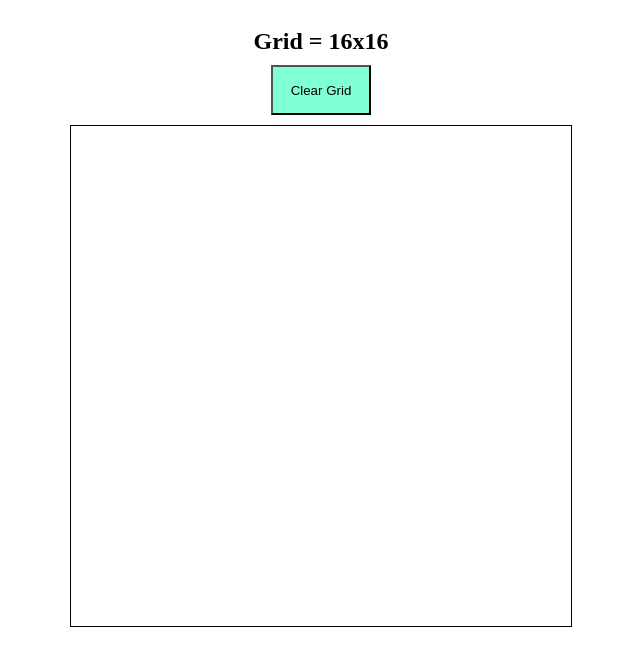
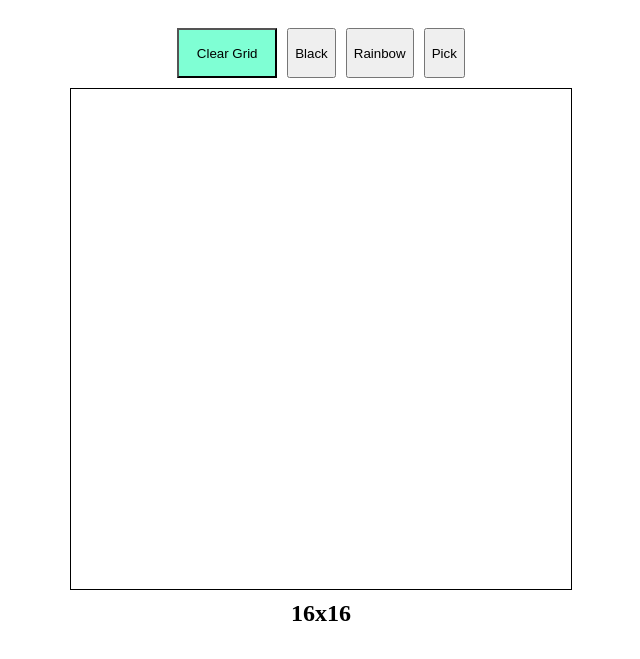
Before and after one commit to niles-c/odin-etch-a-sketch, a plain HTML site: page index.html in a window 1280 px wide. Shown: the part 125-784 px from the top of the page, without its empty margins (319-959 px from the left). Drawn offline with Linux system fonts and the light colour scheme.

Commit message:
Add button container and color buttons

```diff
--- a/script.js
+++ b/script.js
@@ -1,38 +1,65 @@
 // container
-const container = document.querySelector("#container");
-container.classList.add("grid-container");
+const gridContainer = document.querySelector("#container");
+gridContainer.classList.add("grid-container");
 const h1 = document.querySelector("h1");
 
+// button container
+const btnContainer = document.createElement("div");
+btnContainer.classList.add("btn-container");
+document.body.insertBefore(btnContainer, container);
+
 // clear grid button
-const button = document.createElement("button");
-document.body.insertBefore(button, container);
-button.innerText = "Clear Grid";
-button.classList.add("clear-button");
-button.addEventListener("click", newGrid);
+const clearBtn = document.createElement("button");
+btnContainer.append(clearBtn);
+clearBtn.innerText = "Clear Grid";
+clearBtn.classList.add("clear-button");
+clearBtn.addEventListener("click", newGrid);
+
+// black color button
+const blackBtn = document.createElement("button");
+btnContainer.append(blackBtn);
+blackBtn.innerText = "Black";
+
+// rainbow color button
+const rainbowBtn = document.createElement("button");
+btnContainer.append(rainbowBtn);
+rainbowBtn.innerText = "Rainbow";
+
+// pick color button
+const pickColorBtn = document.createElement("button");
+btnContainer.append(pickColorBtn);
+pickColorBtn.innerText = "Pick";
 
 // grid display
-const h2 = document.createElement("h2");
-document.body.insertBefore(h2, button);
-h2.classList.add("grid-display");
+const sizeDisplay = document.createElement("h2");
+// document.body.insertBefore(h2, btnContainer);
+document.body.append(sizeDisplay);
+sizeDisplay.classList.add("size-display");
+
+// random color function
+const randomColor = function () {
+  const r = Math.floor(Math.random() * 256);
+  const g = Math.floor(Math.random() * 256);
+  const b = Math.floor(Math.random() * 256);
+  return `rgb(${r}, ${g}, ${b})`;
+};
 
 // build grid
 function buildGrid(size) {
-  container.style.gridTemplateColumns = `repeat(${size}, 1fr)`;
-  container.style.gridTemplateRows = `repeat(${size}, 1fr)`;
+  gridContainer.style.gridTemplateColumns = `repeat(${size}, 1fr)`;
+  gridContainer.style.gridTemplateRows = `repeat(${size}, 1fr)`;
   for (let i = 0; i < `${size * size}`; i++) {
     const div = document.createElement("div");
-    container.append(div);
+    gridContainer.append(div);
     div.addEventListener("mouseover", function () {
       div.classList.add("hover-black");
     });
   }
-  h2.innerText = `Grid = ${size}x${size} `;
+  sizeDisplay.innerText = `${size}x${size} `;
 }
 
 // call to set default size of 16x16
 buildGrid(16);
-
-const divTest = document.querySelectorAll("div");
 
 // create new grid function
 function newGrid() {
@@ -41,12 +68,12 @@ function newGrid() {
   );
   while (
     inputSize > 100 ||
-    inputSize < 0 ||
+    inputSize < 16 ||
     typeof inputSize !== "number" ||
     !inputSize
   ) {
-    inputSize = parseInt(prompt("Enter a valid value of 100 or less"));
+    inputSize = parseInt(prompt("Enter a value between 16 and 100"));
   }
-  container.innerText = "";
+  gridContainer.innerText = "";
   buildGrid(inputSize);
 }
--- a/style.css
+++ b/style.css
@@ -17,7 +17,6 @@ body {
 .hover-black {
   background-color: black;
 }
-/* look into making random color later */
 
 .clear-button {
   background-color: aquamarine;
@@ -25,6 +24,11 @@ body {
   height: 50px;
 }
 
-.grid-display {
+.size-display {
   margin: 0px;
 }
+
+.btn-container {
+  display: flex;
+  gap: 10px;
+}
```
